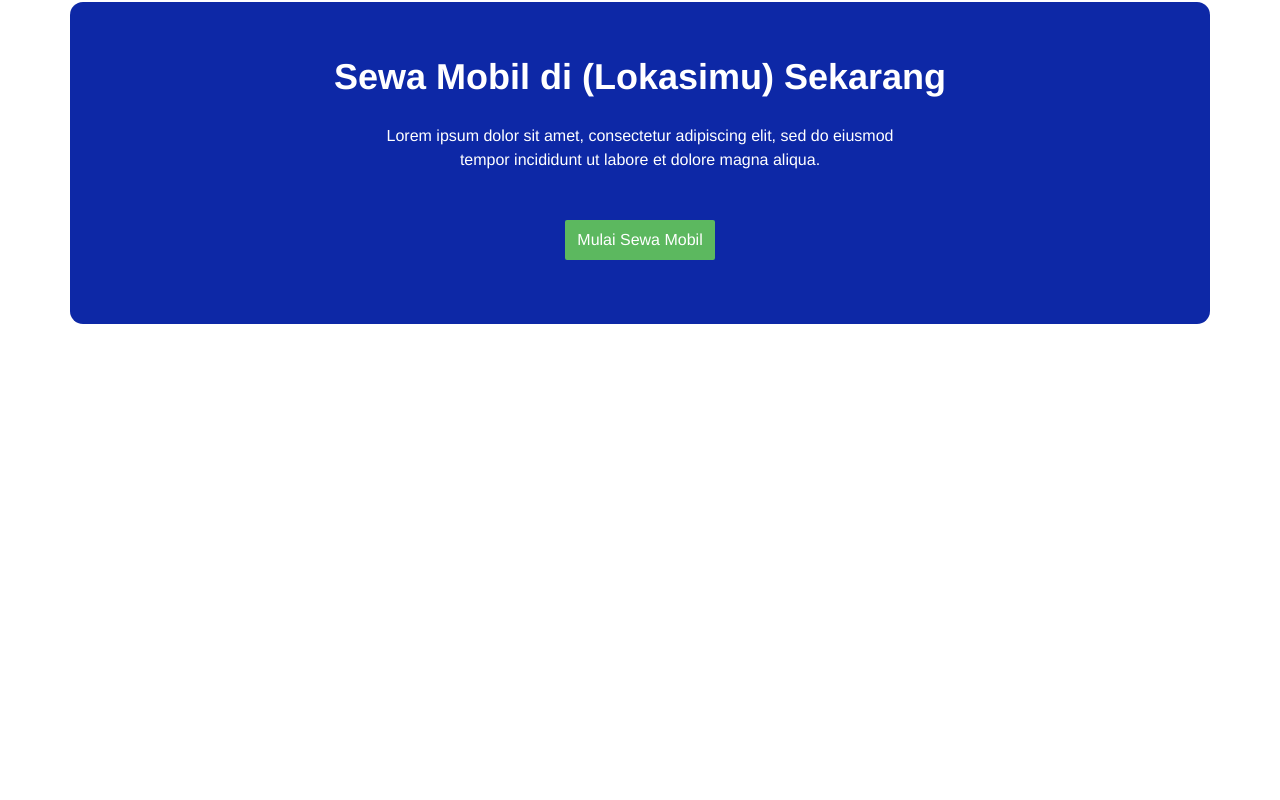
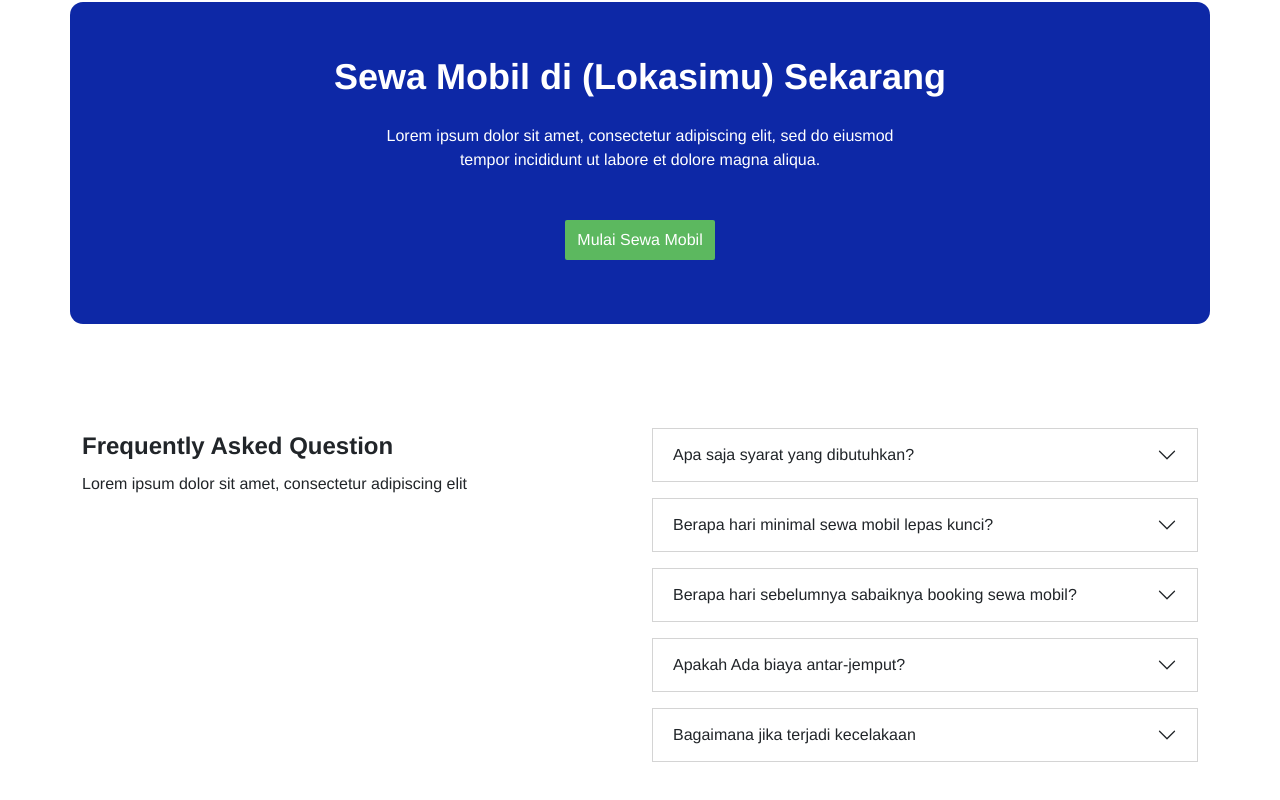
Before and after one commit to rissuga/CH6-FSW-BINAR, a React (Create React App) app: page / in a window 1280 px wide. Shown: the part 1856-2656 px from the top of the page. Before the commit the page ends 2236 px from the top, so only its background shows below. Built offline with nearby package versions, Linux system fonts and the light colour scheme.

Commit message:
feat: add faq section

```diff
--- /dev/null
+++ b/src/component/faq.js
@@ -0,0 +1,16 @@
+const faq = (props)=>{
+    return(
+        <div className="accordion-item faq__reset mb-3">
+                <h2 class="accordion-header" id={props.heading}>
+                  <button className="accordion-button collapsed" type="button" data-bs-toggle="collapse" data-bs-target={props.colapseTarget} aria-expanded="false" aria-controls={props.colapse}>
+                    {props.faq}
+                  </button>
+                </h2>
+                <div id={props.colapse} className="accordion-collapse collapse" aria-labelledby={props.heading} data-bs-parent="#accordionFlushExample">
+                  <p>“Lorem ipsum dolor sit amet, consectetur adipiscing elit, sed do eiusmod lorem ipsum dolor sit amet, consectetur adipiscing elit, sed do eiusmod lorem ipsum dolor sit amet, consectetur adipiscing elit, sed do eiusmod”</p>
+                </div>
+              </div>
+    );
+}
+
+export default faq;
--- a/src/component/mainContent.js
+++ b/src/component/mainContent.js
@@ -3,6 +3,7 @@ import OurSevices from "./ourServices";
 import WhyUs from "./whyUs";
 import Testimonials from "./testimonials";
 import Banner from "./banner";
+import FAQ from "./faq";
 
 import iconComplete from "./../assets/why-us/icon_complete.svg";
 import iconPrice from "./../assets/why-us/icon_price.svg";
@@ -43,6 +44,54 @@ const mainContent = ()=>{
 
             <Banner />
 
+            <div className="py-5" id="faq">
+                <div className="container">
+                    <div className="row">
+                        <div className="col-lg-6">
+                            <p class="font__size__24 mb-2"><strong> Frequently Asked Question</strong></p>
+                            <p>Lorem ipsum dolor sit amet, consectetur adipiscing elit</p>
+                        </div>
+
+                        <div className="col-lg-6">
+                            <div className="accordion accordion-flush" id="accordionFlushExample">
+                                <FAQ
+                                heading="flush-headingOne"
+                                colapse="flush-collapseOne"
+                                colapseTarget="#flush-collapseOne"
+                                faq="Apa saja syarat yang dibutuhkan?"
+                                />
+                                <FAQ
+                                heading="flush-headingTwo"
+                                colapse="flush-collapseTwo"
+                                colapseTarget="#flush-collapseTwo"
+                                faq="Berapa hari minimal sewa mobil lepas kunci?"
+                                />
+                                <FAQ
+                                heading="flush-headingThree"
+                                colapse="flush-collapseThree"
+                                colapseTarget="#flush-collapseThree"
+                                faq="Berapa hari sebelumnya sabaiknya booking sewa mobil?"
+                                />
+                                <FAQ
+                                heading="flush-headingFour"
+                                colapse="flush-collapseFour"
+                                colapseTarget="#flush-collapseFour"
+                                faq="Apakah Ada biaya antar-jemput?"
+                                />
+                                <FAQ
+                                heading="flush-headingFive"
+                                colapse="flush-collapseFive"
+                                colapseTarget="#flush-collapseFive"
+                                faq="Bagaimana jika terjadi kecelakaan"
+                                />
+                            </div>
+
+                        </div>
+                    </div>
+                </div>
+
+            </div>
+
         </div>
     )
 
```
